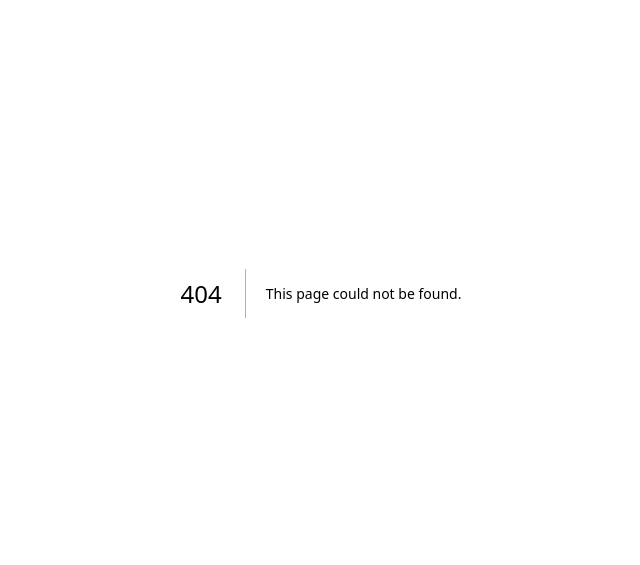
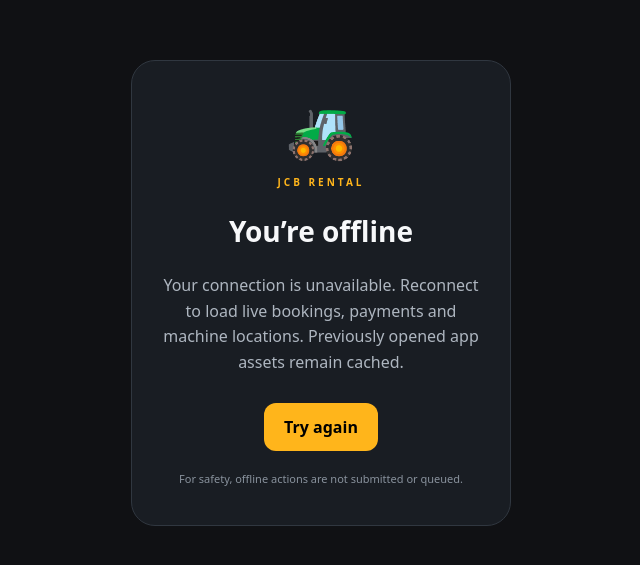
Before and after one commit to techstudio-88/Jcb-rental, a Next.js app: page /offline in a window 1280 px wide. Before the commit this address had no page. Shown: the part 107-672 px from the top of the page, without its empty margins (319-959 px from the left). Built offline with nearby package versions, Linux system fonts and the light colour scheme.

Commit message:
Add offline recovery screen

```diff
--- /dev/null
+++ b/app/offline/page.js
@@ -0,0 +1,11 @@
+import Link from "next/link";
+export default function OfflinePage() {
+  return <main style={{minHeight:"100dvh",display:"grid",placeItems:"center",padding:24,background:"#101114",color:"#f7f8fa",fontFamily:"system-ui"}}>
+    <section style={{maxWidth:380,textAlign:"center",padding:28,border:"1px solid #303740",borderRadius:24,background:"#191d23"}}>
+      <div style={{fontSize:56}}>🚜</div><p style={{letterSpacing:3,fontSize:10,color:"#ffb51b",fontWeight:800}}>JCB RENTAL</p>
+      <h1 style={{fontSize:28}}>You’re offline</h1><p style={{color:"#aeb6c0",lineHeight:1.6}}>Your connection is unavailable. Reconnect to load live bookings, payments and machine locations. Previously opened app assets remain cached.</p>
+      <button onClick={()=>location.reload()} style={{marginTop:12,border:0,borderRadius:12,padding:"13px 20px",background:"#ffb51b",fontWeight:800}}>Try again</button>
+      <p style={{fontSize:11,color:"#89929d",marginTop:20}}>For safety, offline actions are not submitted or queued.</p>
+    </section>
+  </main>;
+}
```
